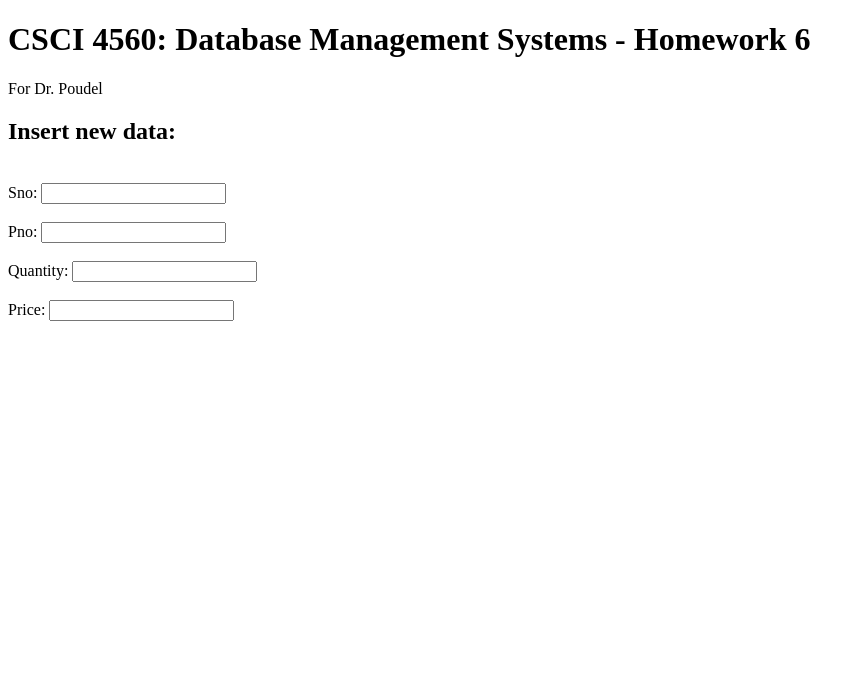
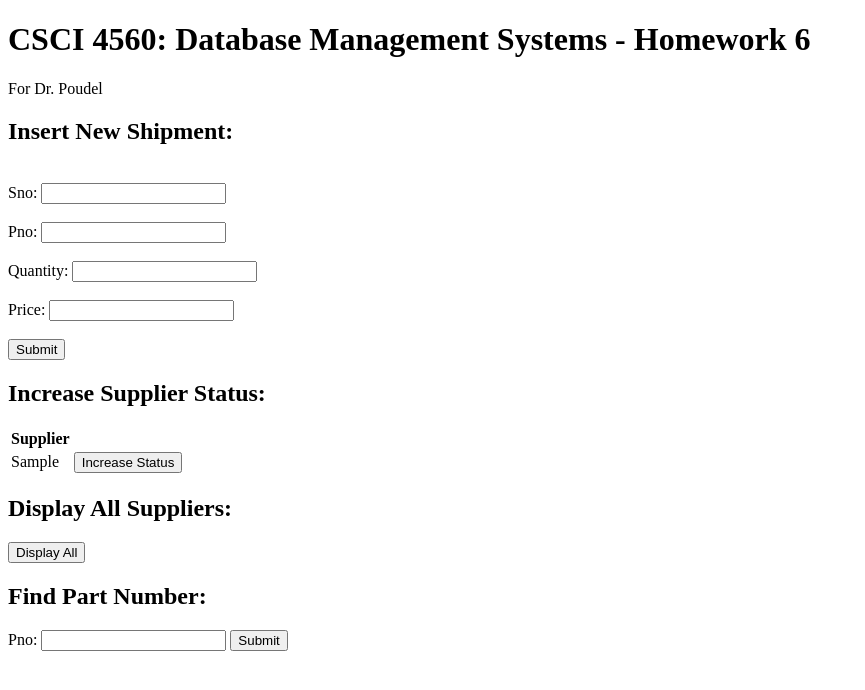
Before and after one commit to JakeSalter-Coder/PartsAndSuppliersWebsite, a Flask app: page / in a window 1280 px wide. Shown: the top 690 px of the page, without its empty margins (0-865 px from the left). Run offline with Flask 3, Linux system fonts and the light colour scheme; tables that the repository leaves empty or names only in its code hold one stand-in row (values such as "Sample post"); some libraries are stand-ins or nearby versions.

Commit message:
Added inserts into shipments and increases to status

```diff
--- a/app.py
+++ b/app.py
@@ -1,4 +1,4 @@
-from flask import Flask, render_template
+from flask import Flask, render_template, request, jsonify, abort
 from flask_mysqldb import MySQL
 
 app = Flask(__name__)
@@ -6,13 +6,55 @@ app = Flask(__name__)
 app.config['MYSQL_HOST'] = 'localhost'
 app.config['MYSQL_USER'] = 'root'
 app.config['MYSQL_PASSWORD'] = 'superpie1'
+app.config['MYSQL_DB'] = 'PartsAndSuppliers'
+app.config['MYSQL_PORT'] = 3306
+
 mysql = MySQL(app)
+
+@app.route('/insert', methods=['POST'])
+def insert_shipment():
+    data = request.get_json()
+
+    shipment_data = (
+        data.get('sno'),
+        data.get('pno'),
+        data.get('qty'),
+        data.get('price')
+    )
+
+    insert_statement = """
+        INSERT INTO SHIPMENT(Sno, Pno, Qty, Price)
+        VALUES (%s, %s, %s, %s)
+    """
+    try:
+        with mysql.connection.cursor() as cursor:
+            cursor.execute(insert_statement, shipment_data)
+            cursor.connection.commit()
+            return jsonify({'status': 'success'})
+    except Exception as e:
+        return jsonify({'error': str(e)}), 400
+
+
+@app.route('/increase', methods=['POST'])
+def increase_shipment():
+    data = request.get_json()
+    sno = [data.get('sno')]
+    increase_statement = """
+        UPDATE SUPPLIER SET Status=Status*1.1
+        WHERE Sno LIKE %s
+    """
+    try:
+        with mysql.connection.cursor() as cursor:
+            cursor.execute(increase_statement, sno)
+            cursor.connection.commit()
+            return jsonify({'status': 'success'})
+    except Exception as e:
+        return jsonify({'error': str(e)}), 400
 
 
 @app.route('/')
 def hello_world():  # put application's code here
-    return render_template('index.html')
-
-
-if __name__ == '__main__':
-    app.run(host="localhost", port=4560, debug=True)
+    with mysql.connection.cursor() as cursor:
+        cursor.execute('select sno from supplier')
+        suppliers = [row[0] for row in cursor.fetchall()]
+    return render_template('index.html', suppliers=suppliers)
--- a/static/website.interact.js
+++ b/static/website.interact.js
@@ -0,0 +1,45 @@
+jQuery(Document).ready(function() {
+    jQuery(Document).on("submit", "#insert", function(){
+        event.preventDefault();
+        let sno = jQuery('#sno').val();
+        let pno = jQuery('#pno').val();
+        let qty = jQuery('#qty').val();
+        let price = jQuery('#price').val();
+
+        jQuery.ajax({
+            url: '/insert',
+            type: 'POST',
+            contentType: 'application/json',
+            data: JSON.stringify({
+                "sno": sno,
+                "pno": pno,
+                "qty": qty,
+                "price": price
+            }),
+            success: function(response){
+                alert("Data submitted successfully!");
+            },
+            error: function(xhr) {
+                alert(`ERROR: ${xhr.responseJSON.error}`);
+            }
+        });
+    })
+
+    jQuery(".increase").click(function() {
+        let sno = this.id
+        jQuery.ajax({
+            url: '/increase',
+            type: 'POST',
+            contentType: 'application/json',
+            data: JSON.stringify({
+                "sno": sno
+            }),
+            success: function (){
+                alert(`Status for ${sno} increased by 10%!`);
+            },
+            error: function (xhr) {
+                alert(`ERROR: ${xhr.responseJSON.error}`);
+            }
+        })
+    });
+});
--- a/templates/index.html
+++ b/templates/index.html
@@ -14,7 +14,7 @@
         <script src="{{ url_for('static', filename='website.interact.js') }}"></script>
     </header>
     <h2>
-        Insert new data:
+        Insert New Shipment:
     </h2><br>
     <form id="insert">
         <div>
@@ -33,5 +33,34 @@
             <label for="price">Price:</label>
             <input id="price" name="price" type="number" min="0" step="0.1" required>
         </div><br>
+        <button type="submit">Submit</button>
     </form>
+    <h2>
+        Increase Supplier Status:
+    </h2>
+    <table>
+        <tr>
+            <th>Supplier</th>
+        </tr>
+            {% for supplier in suppliers %}
+                <tr>
+                    <td id="{{ supplier }}">{{  supplier }}</td>
+                    <td><button class="increase" id="{{ supplier }}">Increase Status</button></td>
+                </tr>
+            {% endfor %}
+    </table>
+    <h2>
+        Display All Suppliers:
+    </h2>
+    <button id="display_all" name="display_all">Display All</button>
+    <table id="all_suppliers"></table>
+    <h2>
+        Find Part Number:
+    </h2>
+    <form>
+        <label for="get_pno">Pno: </label>
+        <input id="get_pno" name="get_pno" type="text" required>
+        <button type="submit">Submit</button>
+    </form>
+    <table id="show_pno"></table>
 </body>
```
